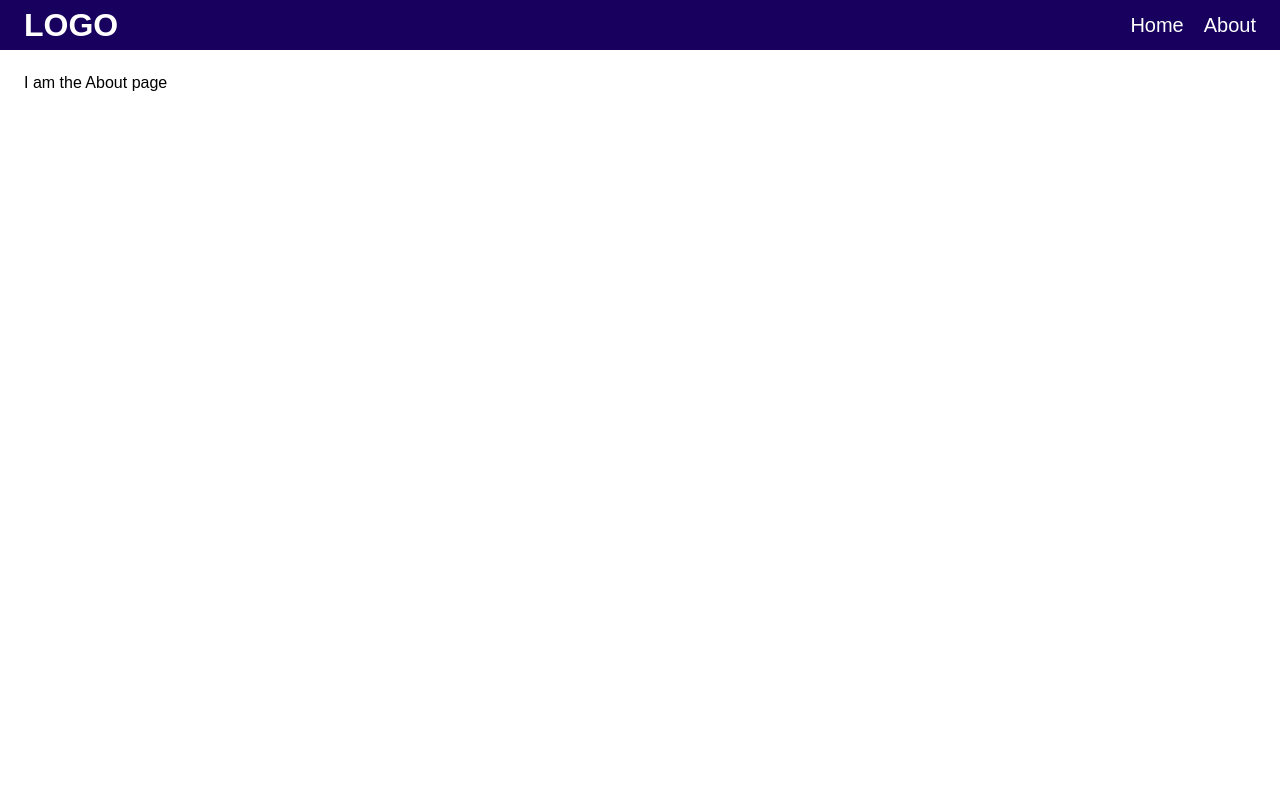
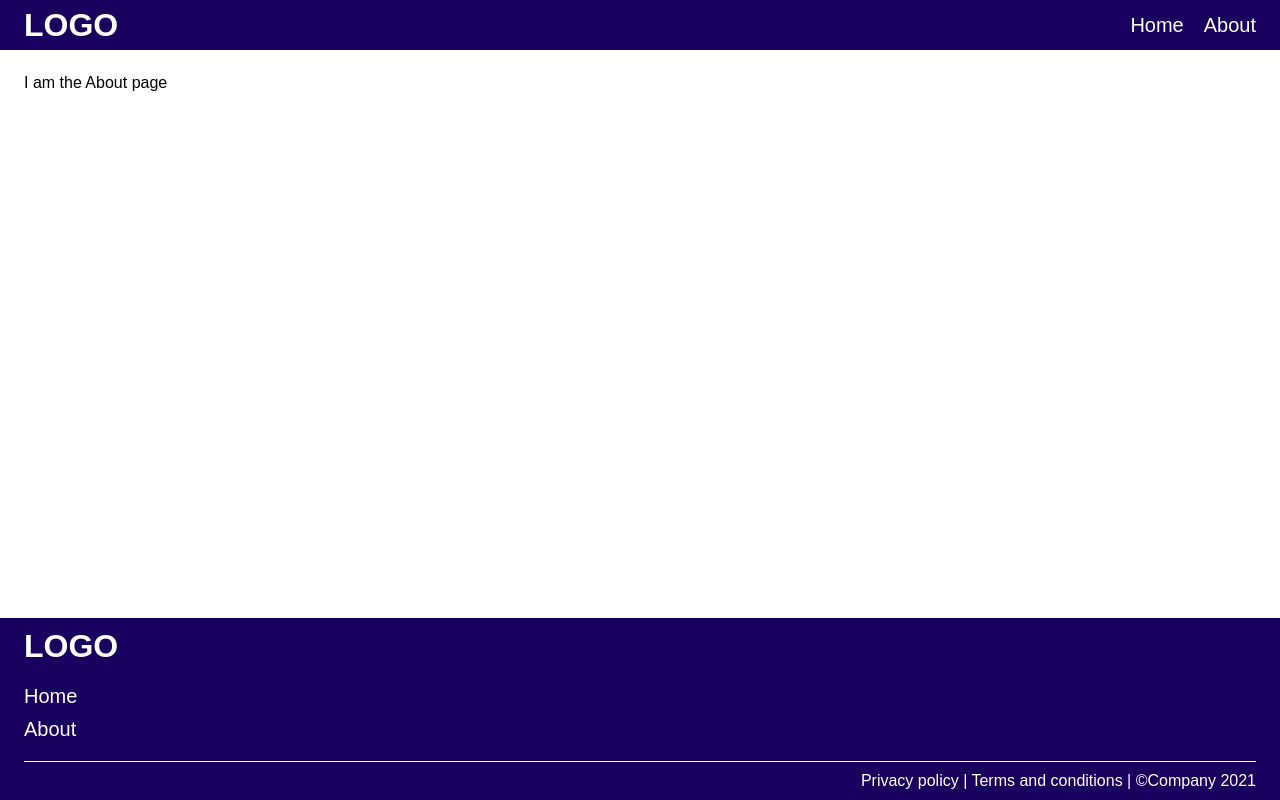
Before and after one commit to jarasmar/multi-page-react, a React (Create React App) app: page /about in a window 1280 px wide. Built offline with nearby package versions, Linux system fonts and the light colour scheme.

Commit message:
Add footer component

```diff
--- a/src/App.js
+++ b/src/App.js
@@ -1,6 +1,7 @@
 import React from "react";
 import { BrowserRouter as Router, Route, Switch } from "react-router-dom";
-import { Nav, Home, About } from "./components";
+import { Nav, Footer } from "./components";
+import { Home, About } from "./pages";
 
 function App() {
   return (
@@ -11,6 +12,7 @@ function App() {
           <Route path="/" exact component={ () => <Home /> } />
           <Route path="/about" exact component={ () => <About /> } />
         </Switch>
+        <Footer />
       </Router>
     </div>
   );
--- /dev/null
+++ b/src/components/footer.js
@@ -0,0 +1,17 @@
+import React from 'react';
+import { Link, withRouter } from 'react-router-dom';
+
+function Footer() {
+    return (
+        <div className="footer">
+            <span className="logo">Logo</span>
+            <div className='links'>
+                <Link to='/'>Home</Link>
+                <Link to='/about'>About</Link>
+            </div>
+            <div className="footer-text">Privacy policy  |  Terms and conditions  |  ©Company 2021</div>
+        </div>
+    )
+}
+
+export default withRouter(Footer);
--- a/src/components/index.js
+++ b/src/components/index.js
@@ -1,3 +1,2 @@
 export { default as Nav } from "./nav";
-export { default as Home } from "../pages/home";
-export { default as About } from "../pages/about";
+export { default as Footer } from "./footer";
--- /dev/null
+++ b/src/pages/index.js
@@ -0,0 +1,2 @@
+export { default as Home } from "./home";
+export { default as About } from "./about";
--- a/src/styles/index.css
+++ b/src/styles/index.css
@@ -30,6 +30,39 @@ body {
     text-decoration: none;
 }
 
+.footer {
+    position: fixed;
+    bottom: 0;
+    width: 100%;
+    padding: 10px 24px;
+    background-color: #17005e;
+    color: #fff;
+
+    display: flex;
+    flex-direction: column;
+}
+
+.footer .links {
+    display: flex;
+    flex-direction: column;
+    padding-top: 10px;
+    padding-bottom: 20px;
+}
+
+.footer a {
+    color: #fff;
+    font-size: 20px;
+    padding-right: 20px;
+    padding-top: 10px;
+    text-decoration: none;
+}
+
+.footer-text {
+    padding-top: 10px;
+    border-top: 1px solid #fff;
+    text-align: right;
+}
+
 .logo {
     color: #fff;
     text-transform: uppercase;
```
